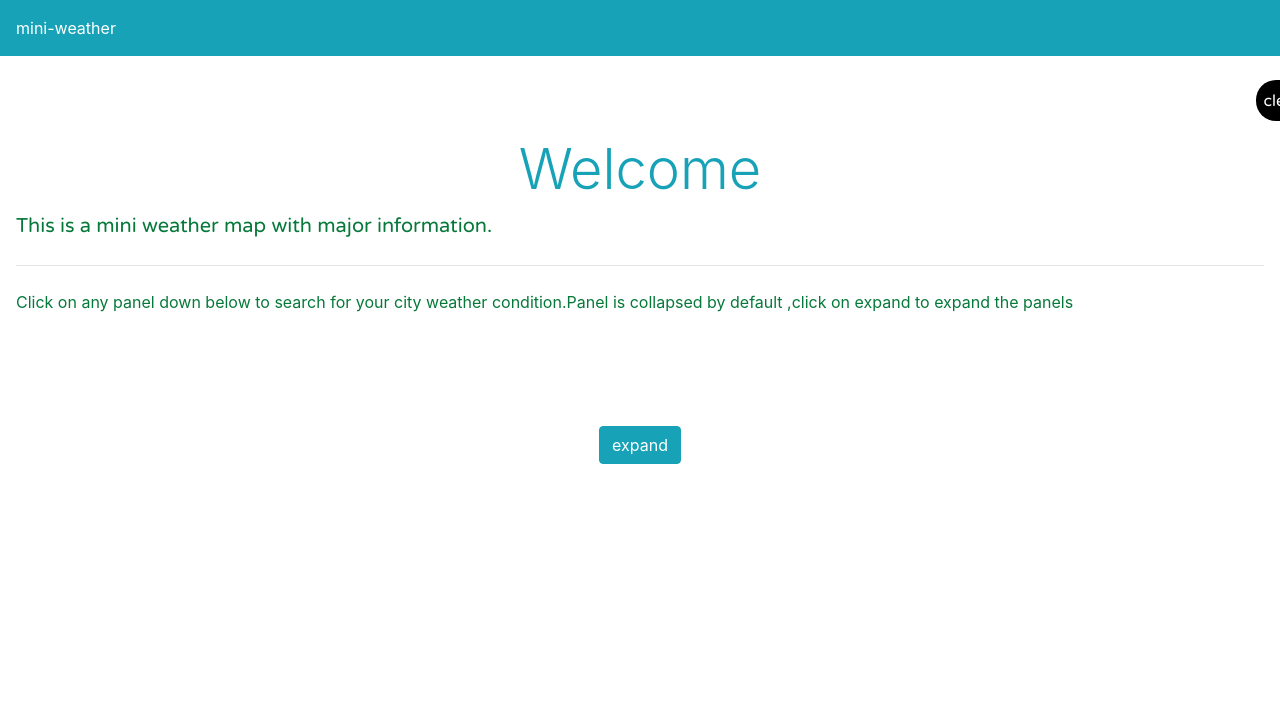
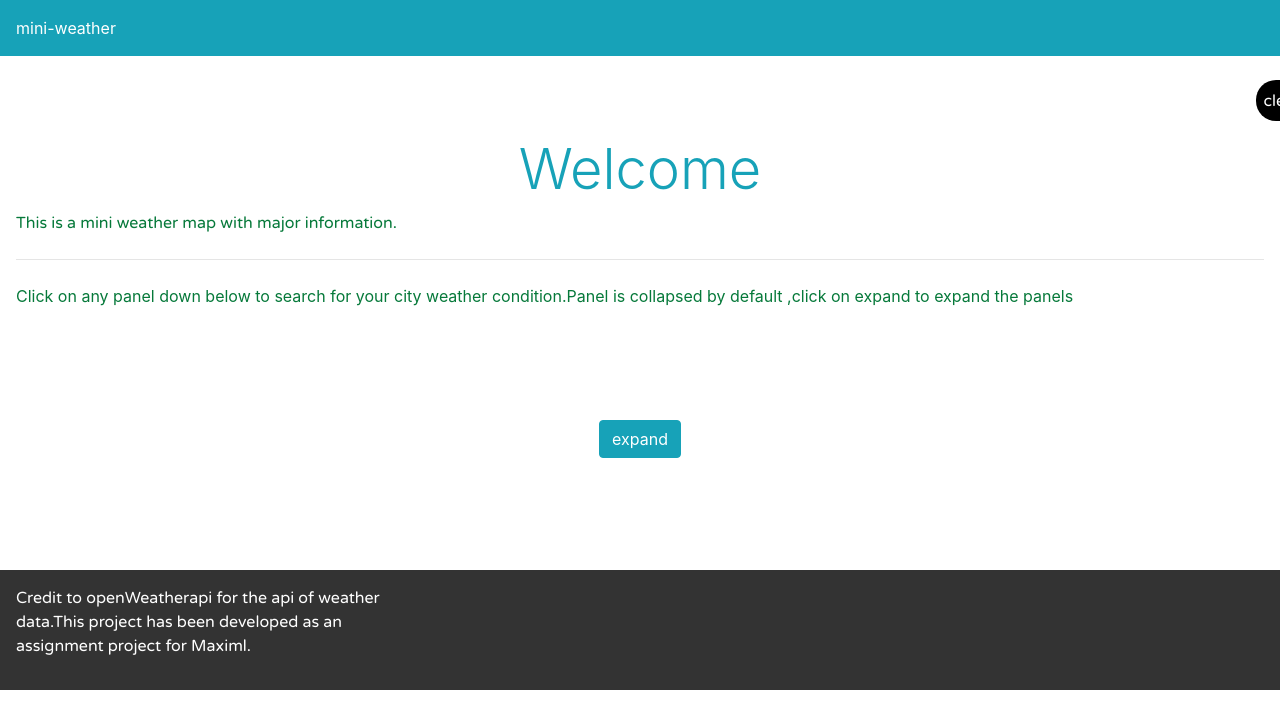
Before and after one commit to phurba123/mini-weatherApp, an Angular app: page / in a window 1280 px wide. Shown: the top 728 px of the page. Built offline with nearby package versions, Linux system fonts and the light colour scheme.

Commit message:
added footer

```diff
--- a/src/app/app.component.css
+++ b/src/app/app.component.css
@@ -84,10 +84,31 @@ main
     border: none;
 }
 
+footer
+{
+    display: flex;
+    flex-wrap: wrap;
+    background: rgba(0,0,0,0.8);
+    color: white;
+    padding: 1rem;
+    margin-top: 12vh;
+}
+
+footer p
+{
+    flex-basis: 30%;
+    font-size: 1rem;
+}
+
 @media screen and (max-width:500px)
 {
     #grid-view
     {
         grid-template-columns: 1fr;
     }
+
+    footer p{
+        flex-basis: 80%;
+        font-size: 0.8rem;
+    }
 }
--- a/src/app/app.component.html
+++ b/src/app/app.component.html
@@ -6,7 +6,7 @@
 
   <div class="jumbotron bg-white jumbotron-fluid">
     <h4 class="display-4 text-center h-font header-color">Welcome</h4>
-    <p class="lead p-font p-color">This is a mini weather map with major information.</p>
+    <p class="p-font p-color">This is a mini weather map with major information.</p>
     <hr class="my-4">
     <p class="p-color">Click on any panel down below to search for your city weather condition.Panel is collapsed by default ,click on expand to expand the panels</p>
   </div>
@@ -51,3 +51,7 @@
 <div id="notify" *ngIf="notifyMsg" class="bg-success pl-4 pr-4">
   <p class="text-white p-font">{{notifyMsg}}</p>
 </div>
+
+<footer>
+  <p class="p-font">Credit to openWeatherapi for the api of weather data.This project has been developed as an assignment project for Maximl.</p>
+</footer>
```
Also changed, not shown: src/app/app.component.ts (+5 -5 lines), src/app/view/view.component.ts (+6 -6 lines).
